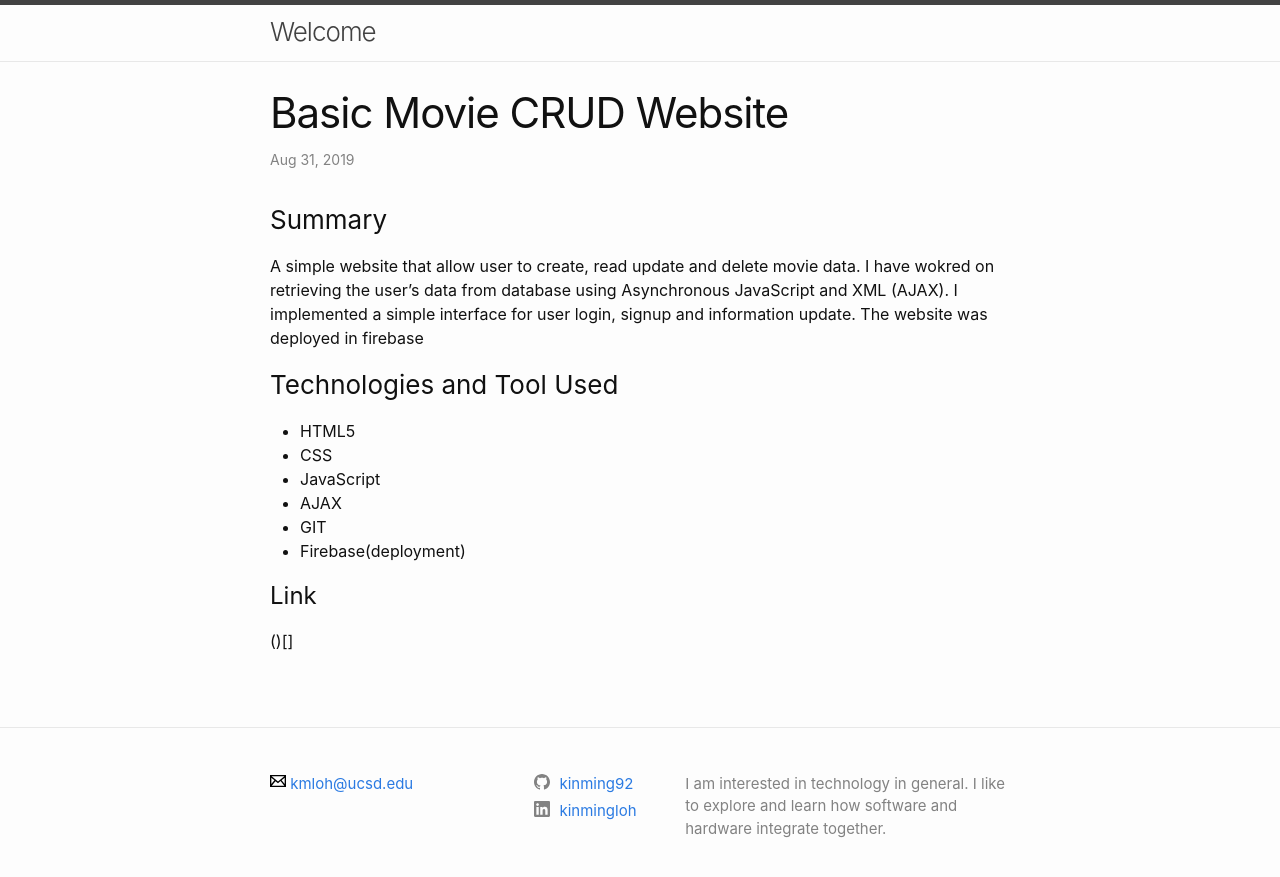
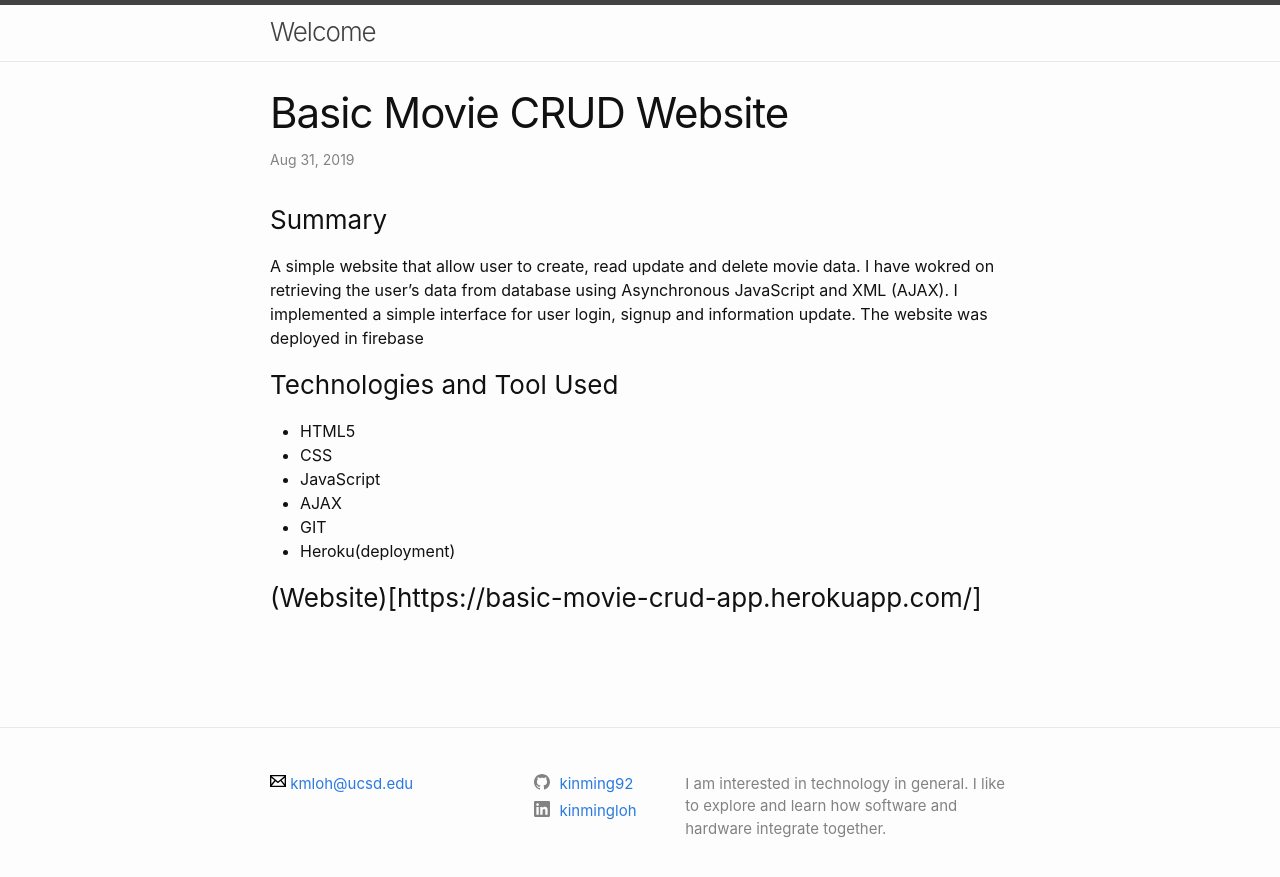
Before and after one commit to kinming92/kinming92.github.io, a Jekyll site: the page built from _posts/2019-08-31-basic-movie-crud-app.md, in a window 1280 px wide. Shown: the top 877 px of the page. Built offline with Jekyll 4.4.1, drawn with Linux system fonts in a browser that asks for light colours.

Commit message:
updated basic movie crud app

```diff
--- a/_posts/2019-08-31-basic-movie-crud-app.md
+++ b/_posts/2019-08-31-basic-movie-crud-app.md
@@ -18,7 +18,6 @@ I have wokred on retrieving the user’s data from database using Asynchronous J
 - JavaScript
 - AJAX
 - GIT
-- Firebase(deployment)
+- Heroku(deployment)
 
-# Link
-()[]
+### (Website)[https://basic-movie-crud-app.herokuapp.com/]
```
Also changed, not shown: _posts/2019-07-19-9 bit-instr-arch-set.md (+1 -1 lines), _posts/2019-07-19-game-dev-phaser.md (+3 -2 lines), _posts/2019-07-19-misp-processor.md (+3 -2 lines), _posts/2019-07-20-flashback-music-android-app.md (+2 -1 lines).
